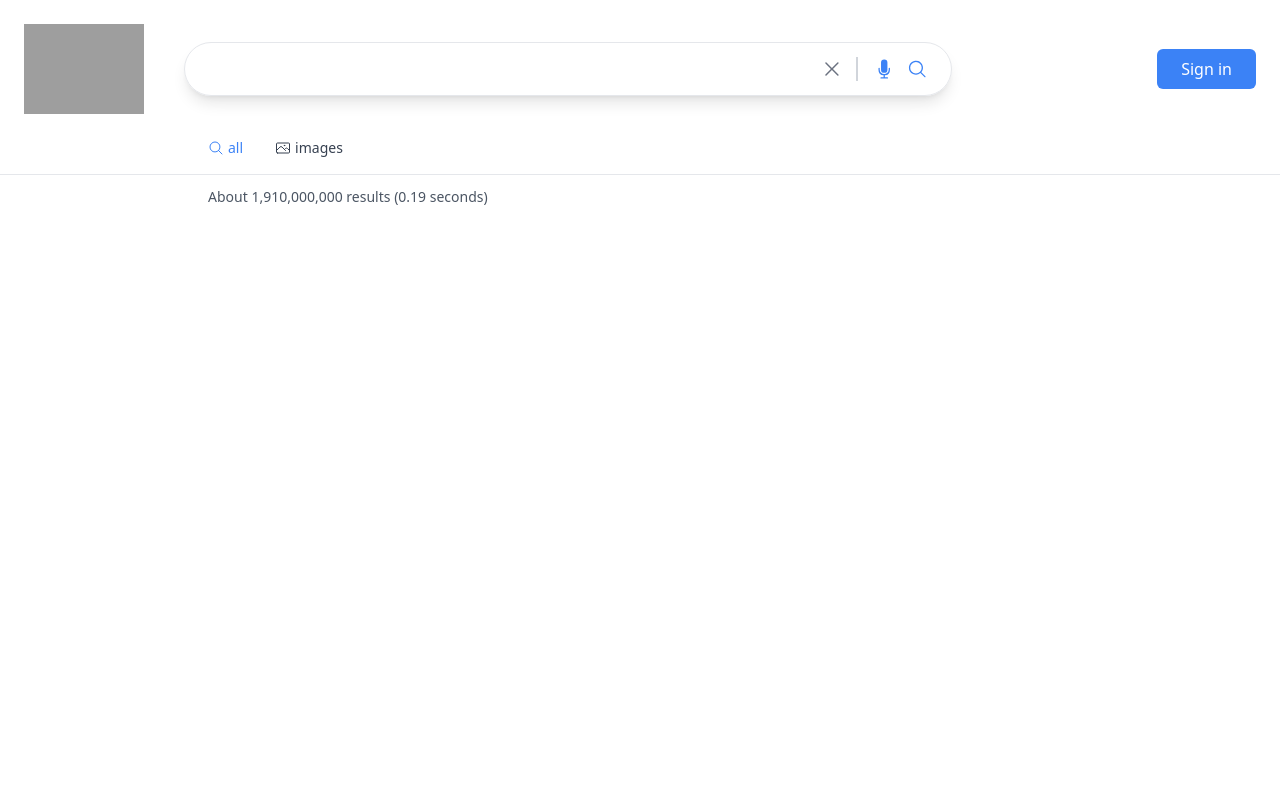
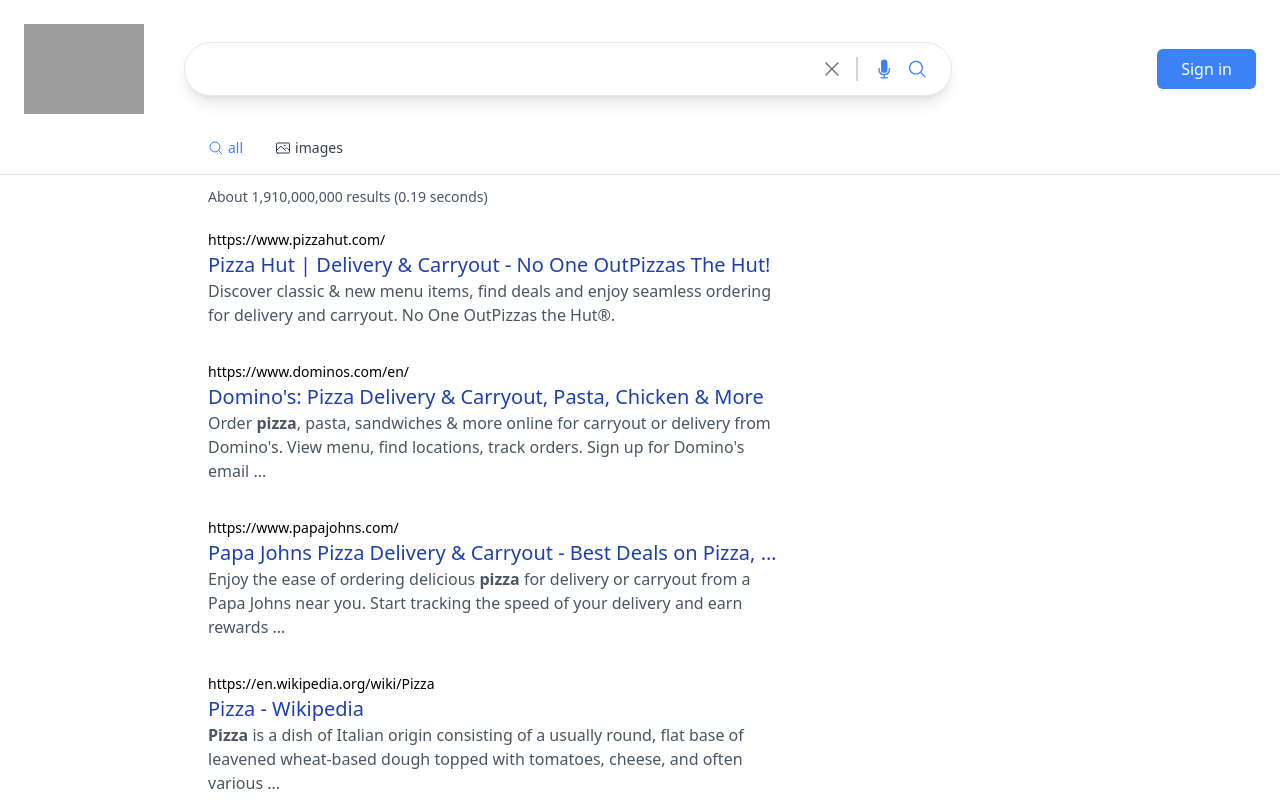
Before and after one commit to mackjoshua/google-clone, a Next.js app: page /search in a window 1280 px wide. Shown: the top 800 px of the page. Built offline with nearby package versions, Linux system fonts and the light colour scheme; no server answers; grey boxes are pictures that could not be loaded.

Commit message:
Results Page completed, html-react-parser added

```diff
--- a/components/SearchResults.js
+++ b/components/SearchResults.js
@@ -1,9 +1,21 @@
 import React from 'react'
+import parse from 'html-react-parser'
 
 export default function SearchResults({results}) {
   return (
     <div className='w-full mx-auto px-3 sm:pl-[5%] md:pl-[14%] lg:pl-52'>
         <p className='text-gray-600 text-sm mb-5 mt-3'>About {results.searchInformation.formattedTotalResults} results ({results.searchInformation.formattedSearchTime} seconds)</p>
+        {results.items.map((result) => (
+            <div key={result.link} className="max-w-xl mb-8">
+                <div className="group">
+                    <a className="text-sm truncate" href={result.link}>{result.formattedUrl}</a>
+                    <a className="group-hover:underline decoration-blue-800" href={result.link}>
+                        <h2 className='truncate text-xl font-medium text-blue-800'>{result.title}</h2>
+                    </a>
+                </div>
+                <p className='text-gray-600'>{parse(result.htmlSnippet)}</p>
+            </div>
+        ))}
     </div>
-  )
+  );
 }
--- a/package.json
+++ b/package.json
@@ -13,6 +13,7 @@
     "@next/font": "13.1.6",
     "eslint": "8.33.0",
     "eslint-config-next": "13.1.6",
+    "html-react-parser": "^3.0.8",
     "next": "13.1.6",
     "next-auth": "^4.19.2",
     "react": "18.2.0",
```
Also changed, not shown: 1 other file (tests, documents, lock files or other folders).
